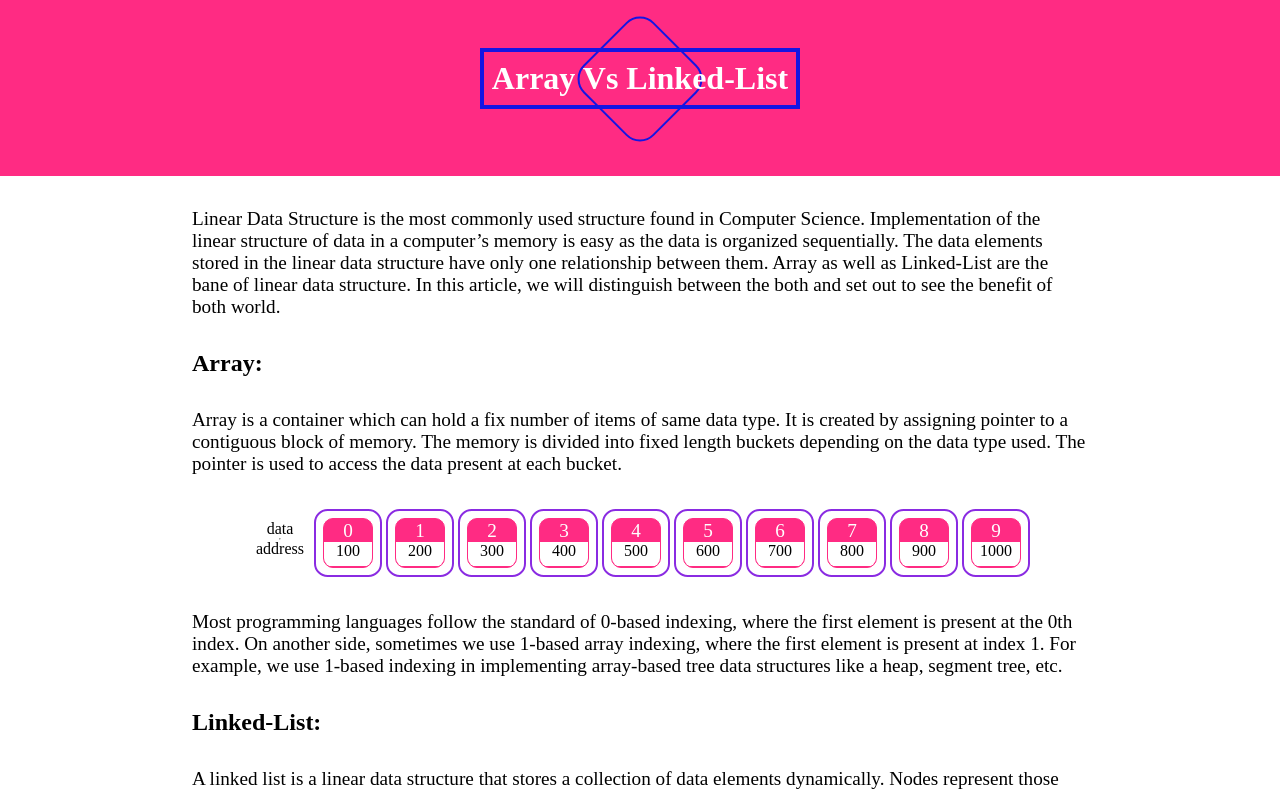
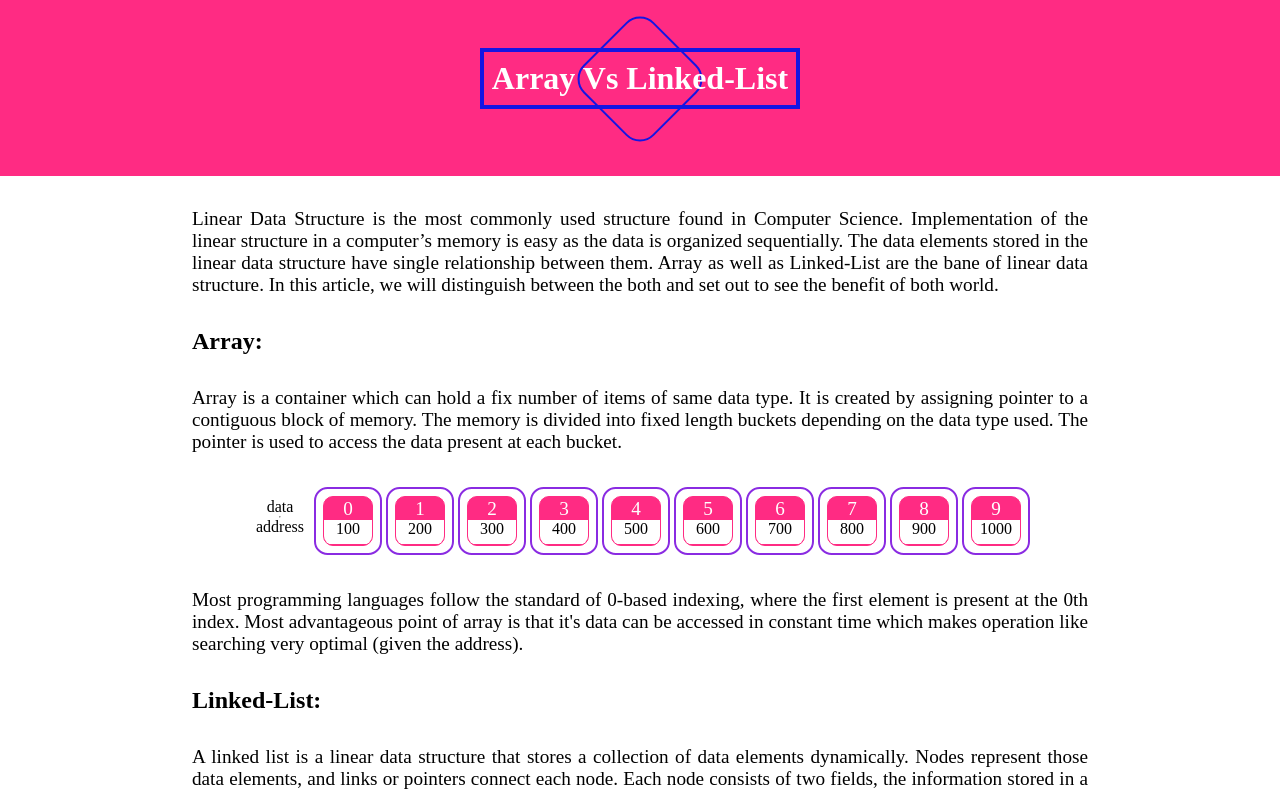
Before and after one commit to Sakilmostak/Array-Vs-Linked-List, a React (Create React App) app: page / in a window 1280 px wide. Shown: the top 791 px of the page. Built offline with nearby package versions, Linux system fonts and the light colour scheme.

Commit message:
added comments for readablity and updated readme

```diff
--- a/src/components/Block.js
+++ b/src/components/Block.js
@@ -1,16 +1,11 @@
-import {motion} from 'framer-motion'
+import {motion} from 'framer-motion' // library for animation
 import './Block.css'
 export const Block = (props) => {
     return (
         <div>
             <motion.div layout className='arrblock'
-                initial={{ opacity: 0.6 }}
-                whileHover={{
-                    scale: 1.2,
-
-                }}
-                whileTap={{ scale: 0.9 }}
-                whileInView={{ opacity: 1 }}
+                whileHover={{scale: 1.2}} //action on hovering
+                whileTap={{ scale: 0.9 }} // action on tap
             >
                 <div className='numDisp'>
                 <p>{props.num}</p>
--- a/src/components/Body.css
+++ b/src/components/Body.css
@@ -1,6 +1,7 @@
 .psection {
     margin: 4vh 15vw;
     font-size: 1.2rem;
+    text-align: justify;
 }
 
 .arrDisplay {
--- a/src/components/Body.js
+++ b/src/components/Body.js
@@ -1,22 +1,25 @@
-import {Block} from './Block'
-import { ListBlock } from './ListBlock'
+import {Block} from './Block' // importing the block for array
+import { ListBlock } from './ListBlock' // importing the block for linked-list
 import './Body.css'
 
 export const Body = () => {
+    // storing indexes of block that will be displayed
     var iter = []
     for(let i=0;i<10;i++){
         iter.push(i);
     }
 
+    // filling block of array
     var iterList = iter.map((item) => <Block num={item} add={(item+1)*100}></Block>)
+    // filling block of linked list
     var LinkedList = iter.map((item) => <ListBlock num={item+1}></ListBlock>)
 
     return (
         <div>
             <p className="psection">
                 Linear Data Structure is the most commonly used structure found in Computer Science.
-                Implementation of the linear structure of data in a computer’s memory is easy as the data is organized sequentially.
-                The data elements stored in the linear data structure have only one relationship between them.
+                Implementation of the linear structure in a computer’s memory is easy as the data is organized sequentially.
+                The data elements stored in the linear data structure have single relationship between them.
                 Array as well as Linked-List are the bane of linear data structure.
                 In this article, we will distinguish between the both and set out to see the benefit of both world.
             </p>
@@ -33,9 +36,9 @@ export const Body = () => {
                 {iterList}
             </div>
             <p className="psection">
-                Most programming languages follow the standard of 0-based indexing, where the first element is present at the 0th index. On another side,
-                sometimes we use 1-based array indexing, where the first element is present at index 1. For example, we use 1-based indexing in implementing
-                array-based tree data structures like a heap, segment tree, etc.
+                Most programming languages follow the standard of 0-based indexing, where the first element is present at the 0th index.
+                Most advantageous point of array is that it's data can be accessed in constant time which makes operation like searching very optimal
+                (given the address).
             </p>
             <h2 className='artHead'>
                 Linked-List:
--- a/src/components/Head.css
+++ b/src/components/Head.css
@@ -8,6 +8,7 @@
     align-items: center;
     justify-content: center;
     min-height: 160px;
+    user-select: none;
 }
 
 .actualname {
--- a/src/components/Head.js
+++ b/src/components/Head.js
@@ -1,6 +1,7 @@
-import {motion} from 'framer-motion'
+import {motion} from 'framer-motion' //framer motion library for animation
 import './Head.css'
 
+//exporting the jsx for array block
 export const Head = () => {
     return (
         <div className="titlename">
@@ -8,10 +9,10 @@ export const Head = () => {
                 Array    Vs    Linked-List
             </h1>
             <motion.div className='mbox'
-                animate={{
-                    scale: [1, 2, 2, 1, 1],
-                    rotate: [0, 0, 270, 270, 0],
-                    borderRadius: ["20%", "20%", "50%", "50%", "20%"],
+                animate={{ // for animation
+                    scale: [1, 2, 2, 1, 1], //scaling divided into time
+                    rotate: [0, 0, 270, 270, 0], //rotation divided into time
+                    borderRadius: ["20%", "20%", "50%", "50%", "20%"], //border radius divided into time
                 }}>
 
             </motion.div>
--- a/src/components/ListBlock.js
+++ b/src/components/ListBlock.js
@@ -1,12 +1,12 @@
-import {motion} from 'framer-motion'
+import {motion} from 'framer-motion' //library for animation
 import './ListBlock.css'
 
 export const ListBlock = (props) => {
     return (
         <div>
             <motion.div className='outerBlock'
-                drag
-                dragConstraints={{
+                drag  // for adding the drag effect
+                dragConstraints={{ //setting the limit
                 top: -500,
                 left: -500,
                 right: 500,
--- a/src/index.js
+++ b/src/index.js
@@ -2,7 +2,7 @@ import React from 'react';
 import ReactDOM from 'react-dom/client';
 import App from './App';
 
-const root = ReactDOM.createRoot(document.getElementById('root'));
+const root = ReactDOM.createRoot(document.getElementById('root')); // accessing the dom to render
 root.render(
   <React.StrictMode>
     <App />
```
Also changed, not shown: 1 other file (tests, documents, lock files or other folders).
